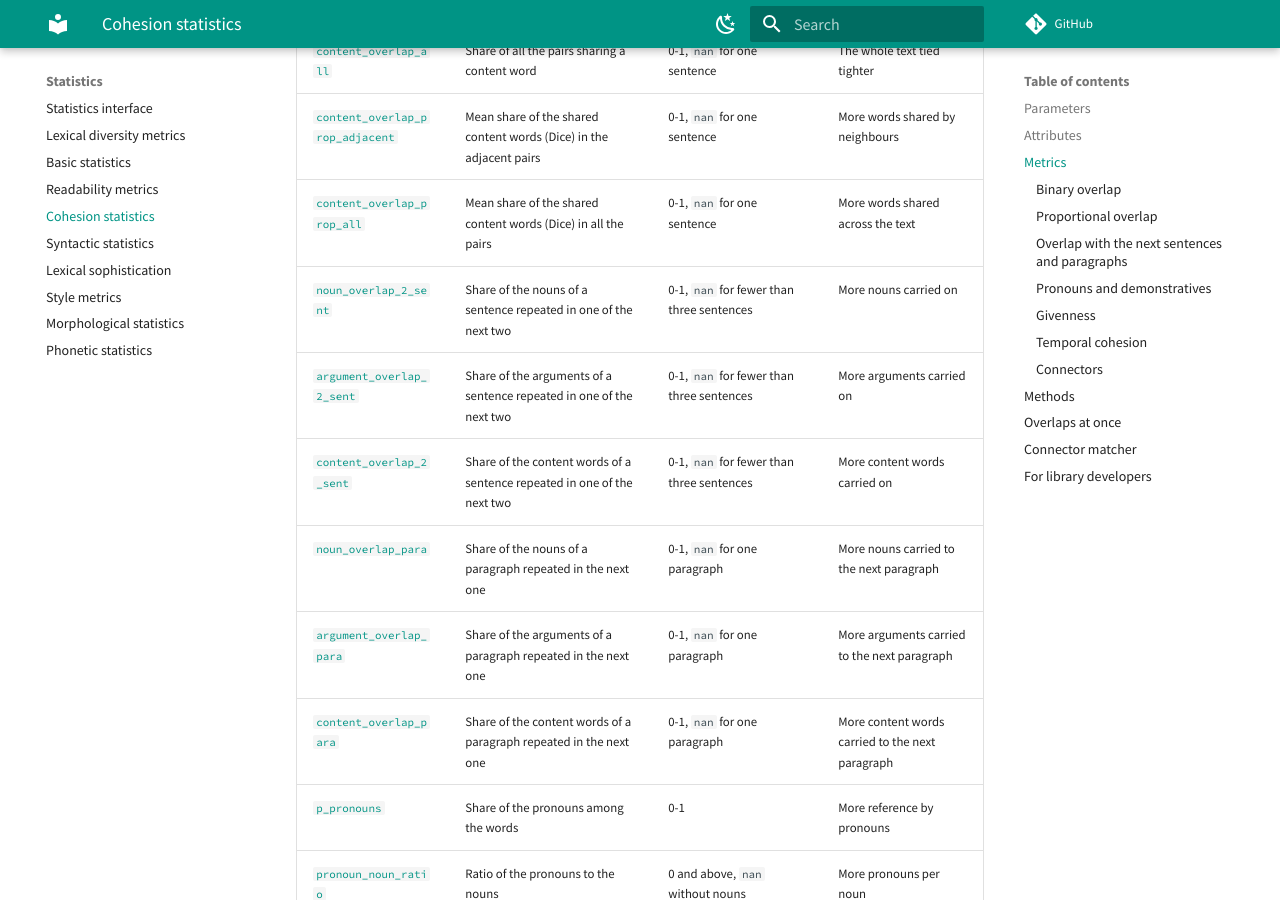
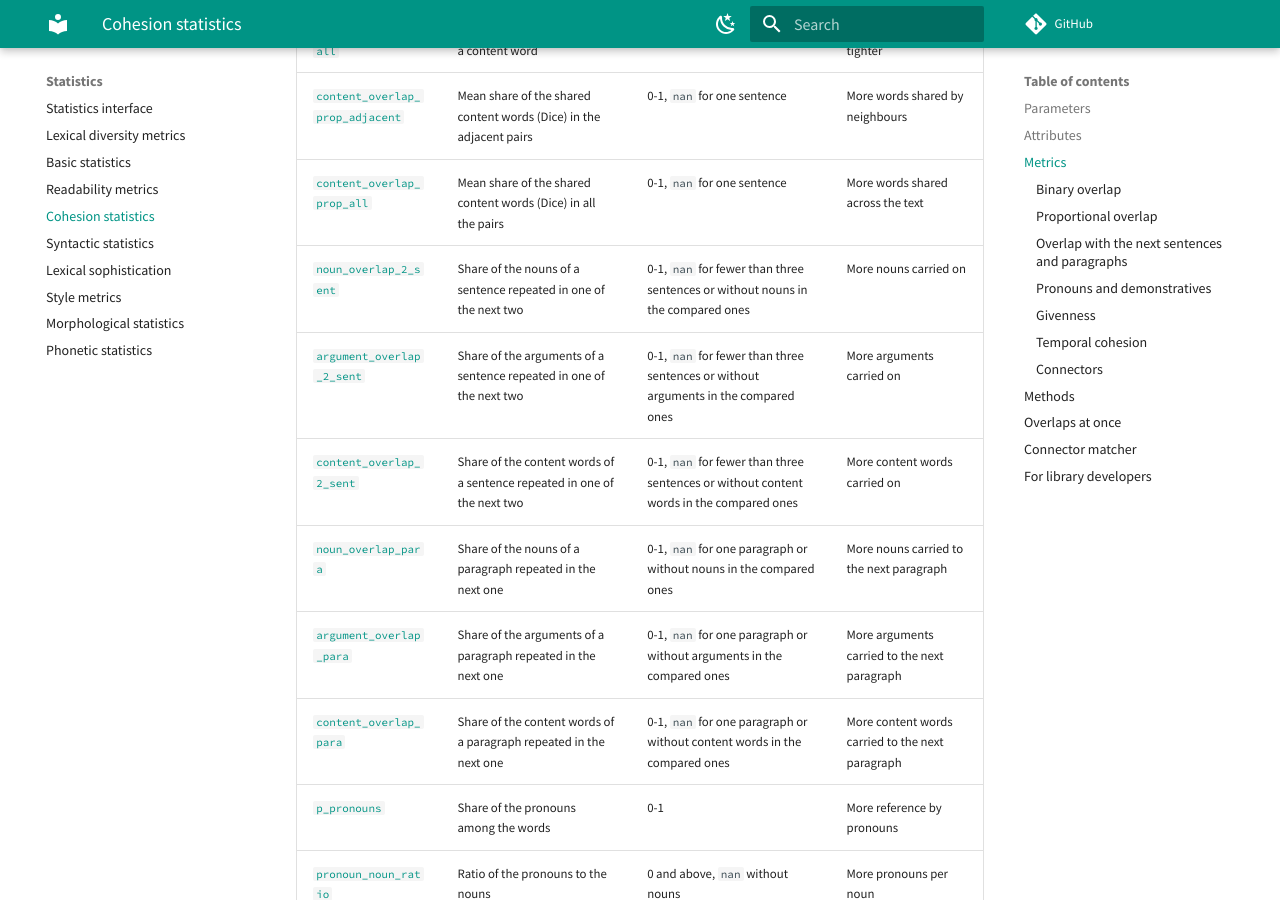
Before and after one commit to SergeyShk/anyTS, an MkDocs documentation site: the page built from docs/stats/cohesion_stats.md, in a window 1280 px wide and 900 px high, scrolled down 2781 px. Built offline with MkDocs 1.6.1 and Material for MkDocs 9.7.7, drawn with Linux system fonts in a browser that asks for light colours; comment, search, counter and statistics services are not loaded; some of the changed text lies outside the part shown.

Commit message:
Paragraphs by the words after a blank line, inside a sentence too; the cohesion page in step with the keys
Co-Authored-By: Claude Opus 5.5 <noreply@anthropic.com>

````diff
--- a/docs/stats/cohesion_stats.md
+++ b/docs/stats/cohesion_stats.md
@@ -46,35 +46,41 @@ Raises:
 === "Result"
 
     ```
-                               Statistic                            |  Value
-    ---------------------------------------------------------------------------
-    Noun overlap in adjacent sentences                              |   1.00
-    Noun overlap in all pairs of sentences                          |   1.00
-    Argument overlap in adjacent sentences                          |   1.00
-    Argument overlap in all pairs of sentences                      |   1.00
-    Content word overlap in adjacent sentences                      |   1.00
-    Content word overlap in all pairs of sentences                  |   1.00
-    Share of shared content words in adjacent sentences             |   0.40
-    Share of shared content words in all pairs of sentences         |   0.40
-    Share of pronouns                                               |   0.00
-    Ratio of pronouns to nouns                                      |   0.00
-    Share of demonstratives                                         |   0.00
-    Share of content words seen before                              |   0.20
-    Repetition of the tense in adjacent sentences                   |   1.00
-    Repetition of the aspect in adjacent sentences                  |   1.00
-    Temporal cohesion                                               |   1.00
-    Connectors per 1000 words                                       |  142.86
-    Connectors linking a sentence to the ones before per 1000 words |  142.86
-    Connectors linking the parts of a sentence per 1000 words       |   0.00
-    Causal connectors per 1000 words                                |   0.00
-    Adversative connectors per 1000 words                           |  142.86
-    Concessive connectors per 1000 words                            |   0.00
-    Temporal connectors per 1000 words                              |   0.00
-    Additive connectors per 1000 words                              |   0.00
-    Conditional connectors per 1000 words                           |   0.00
-    Reformulative connectors per 1000 words                         |   0.00
-    Primary connectors per 1000 words                               |   0.00
-    Secondary connectors per 1000 words                             |  142.86
+                                 Statistic                             |  Value
+    ------------------------------------------------------------------------------
+    Noun overlap in adjacent sentences                                 |   1.00
+    Noun overlap in all pairs of sentences                             |   1.00
+    Argument overlap in adjacent sentences                             |   1.00
+    Argument overlap in all pairs of sentences                         |   1.00
+    Content word overlap in adjacent sentences                         |   1.00
+    Content word overlap in all pairs of sentences                     |   1.00
+    Share of shared content words in adjacent sentences                |   0.40
+    Share of shared content words in all pairs of sentences            |   0.40
+    Share of the nouns of a sentence repeated in the next two          |   nan
+    Share of the arguments of a sentence repeated in the next two      |   nan
+    Share of the content words of a sentence repeated in the next two  |   nan
+    Share of the nouns of a paragraph repeated in the next one         |   nan
+    Share of the arguments of a paragraph repeated in the next one     |   nan
+    Share of the content words of a paragraph repeated in the next one |   nan
+    Share of pronouns                                                  |   0.00
+    Ratio of pronouns to nouns                                         |   0.00
+    Share of demonstratives                                            |   0.00
+    Share of content words seen before                                 |   0.20
+    Repetition of the tense in adjacent sentences                      |   1.00
+    Repetition of the aspect in adjacent sentences                     |   1.00
+    Temporal cohesion                                                  |   1.00
+    Connectors per 1000 words                                          |  142.86
+    Connectors linking a sentence to the ones before per 1000 words    |  142.86
+    Connectors linking the parts of a sentence per 1000 words          |   0.00
+    Causal connectors per 1000 words                                   |   0.00
+    Adversative connectors per 1000 words                              |  142.86
+    Concessive connectors per 1000 words                               |   0.00
+    Temporal connectors per 1000 words                                 |   0.00
+    Additive connectors per 1000 words                                 |   0.00
+    Conditional connectors per 1000 words                              |   0.00
+    Reformulative connectors per 1000 words                            |   0.00
+    Primary connectors per 1000 words                                  |   0.00
+    Secondary connectors per 1000 words                                |  142.86
     ```
 
 ## Parameters
@@ -94,7 +100,7 @@ Raises:
 | :-------- | :--- | :---------- |
 | `words`, `lemmas` | `tuple[tuple[str]]` | Words and lemmas of every sentence with words |
 | `n_sents`, `n_words` | `int` | Numbers of the sentences with words and of the words |
-| `n_paragraphs` | `int` | Number of the paragraphs, the parts of the text between blank lines |
+| `n_paragraphs` | `int` | Number of the paragraphs, the parts of the text between blank lines that hold words |
 | `n_nouns`, `n_pronouns`, `n_demonstratives`, `n_content_words` | `int` | Numbers of the words by kind |
 | `n_given` | `int` | Number of the content words whose lemma was used before |
 | `n_connectors`, `connector_spans`, `c_connectors` | `int`, `tuple[Connector]`, `dict[str, int]` | Number of the connectors, their occurrences and their number by connector |
@@ -130,12 +136,12 @@ Every metric is an attribute of the object, computed when it is created; `get_st
 | [`content_overlap_all`](#overlap) | Share of all the pairs sharing a content word | 0-1, `nan` for one sentence | The whole text tied tighter |
 | [`content_overlap_prop_adjacent`](#proportional_overlap) | Mean share of the shared content words (Dice) in the adjacent pairs | 0-1, `nan` for one sentence | More words shared by neighbours |
 | [`content_overlap_prop_all`](#proportional_overlap) | Mean share of the shared content words (Dice) in all the pairs | 0-1, `nan` for one sentence | More words shared across the text |
-| [`noun_overlap_2_sent`](#forward_overlap) | Share of the nouns of a sentence repeated in one of the next two | 0-1, `nan` for fewer than three sentences | More nouns carried on |
-| [`argument_overlap_2_sent`](#forward_overlap) | Share of the arguments of a sentence repeated in one of the next two | 0-1, `nan` for fewer than three sentences | More arguments carried on |
-| [`content_overlap_2_sent`](#forward_overlap) | Share of the content words of a sentence repeated in one of the next two | 0-1, `nan` for fewer than three sentences | More content words carried on |
-| [`noun_overlap_para`](#forward_overlap) | Share of the nouns of a paragraph repeated in the next one | 0-1, `nan` for one paragraph | More nouns carried to the next paragraph |
-| [`argument_overlap_para`](#forward_overlap) | Share of the arguments of a paragraph repeated in the next one | 0-1, `nan` for one paragraph | More arguments carried to the next paragraph |
-| [`content_overlap_para`](#forward_overlap) | Share of the content words of a paragraph repeated in the next one | 0-1, `nan` for one paragraph | More content words carried to the next paragraph |
+| [`noun_overlap_2_sent`](#forward_overlap) | Share of the nouns of a sentence repeated in one of the next two | 0-1, `nan` for fewer than three sentences or without nouns in the compared ones | More nouns carried on |
+| [`argument_overlap_2_sent`](#forward_overlap) | Share of the arguments of a sentence repeated in one of the next two | 0-1, `nan` for fewer than three sentences or without arguments in the compared ones | More arguments carried on |
+| [`content_overlap_2_sent`](#forward_overlap) | Share of the content words of a sentence repeated in one of the next two | 0-1, `nan` for fewer than three sentences or without content words in the compared ones | More content words carried on |
+| [`noun_overlap_para`](#forward_overlap) | Share of the nouns of a paragraph repeated in the next one | 0-1, `nan` for one paragraph or without nouns in the compared ones | More nouns carried to the next paragraph |
+| [`argument_overlap_para`](#forward_overlap) | Share of the arguments of a paragraph repeated in the next one | 0-1, `nan` for one paragraph or without arguments in the compared ones | More arguments carried to the next paragraph |
+| [`content_overlap_para`](#forward_overlap) | Share of the content words of a paragraph repeated in the next one | 0-1, `nan` for one paragraph or without content words in the compared ones | More content words carried to the next paragraph |
 | [`p_pronouns`](#pronouns) | Share of the pronouns among the words | 0-1 | More reference by pronouns |
 | [`pronoun_noun_ratio`](#pronouns) | Ratio of the pronouns to the nouns | 0 and above, `nan` without nouns | More pronouns per noun |
 | [`p_demonstratives`](#pronouns) | Share of the demonstratives among the words | 0-1 | More pointing back |
@@ -227,7 +233,7 @@ $$
 { .metric-meta }
 
 <!-- --8<-- [start:CohesionStats-forward_overlap] -->
-The adjacent overlap of TAACO, by the lemmas of the nouns, of the arguments and of the content words: the share of the distinct lemmas of a sentence repeated in one of the next two sentences (`adjacent_overlap_2_*_sent`), and of a paragraph repeated in the next paragraph (`adjacent_overlap_*_para`), over all the sentences or paragraphs that have them (`calc_forward_overlap`). Unlike the binary overlap, a pair of segments counts by the share of the lemmas they share. A paragraph is a part of the text between blank lines: a sentence whose first word carries `paragraph_start` opens one.
+The adjacent overlap of TAACO, by the lemmas of the nouns, of the arguments and of the content words: the share of the distinct lemmas of a sentence repeated in one of the next two sentences (`adjacent_overlap_2_*_sent`), and of a paragraph repeated in the next paragraph (`adjacent_overlap_*_para`), over all the sentences or paragraphs that have them (`calc_forward_overlap`). Unlike the binary overlap, a pair of segments counts by the share of the lemmas they share. A paragraph is a part of the text between blank lines that holds words; a word that carries `paragraph_start` opens one, inside a sentence too, as when a parser joins a heading to the next sentence.
 <!-- --8<-- [end:CohesionStats-forward_overlap] -->
 
 <!-- --8<-- [start:calc_forward_overlap] -->
@@ -486,7 +492,7 @@ A language library subclasses `CohesionStats`. By default the words and their fe
 
 | Hook | Kind | Description |
 | :--- | :--- | :---------- |
-| `analyze(source)` | method | Words of the sentences of a source as `CohesionWord`: the word, its lemma, its part of speech, whether it is a noun, a pronoun, a demonstrative, an argument and a content word, its tense, mood and aspect, whether a punctuation mark stands before it (`break_before`, which the rules of the connectors do not read through) whether no connector starts at it (`connector_blocked`, by a rule of the parse such as an *if* of an indirect question) and whether it opens a paragraph (`paragraph_start`, read on the first word of a sentence); by default those of a `Doc`, sentence by sentence (`doc_units`), with the features of `word_info`; the default marks the sentences after a blank line of the `Doc`; a library that reads a string or a `Doc` without these annotations overrides it |
+| `analyze(source)` | method | Words of the sentences of a source as `CohesionWord`: the word, its lemma, its part of speech, whether it is a noun, a pronoun, a demonstrative, an argument and a content word, its tense, mood and aspect, whether a punctuation mark stands before it (`break_before`, which the rules of the connectors do not read through), whether no connector starts at it (`connector_blocked`, by a rule of the parse such as an *if* of an indirect question) and whether a blank line stands before it (`paragraph_start`); by default those of a `Doc`, sentence by sentence (`doc_units`), with the features of `word_info`; the default marks the words after a blank line of the `Doc`; a library that reads a string or a `Doc` without these annotations overrides it |
 | `doc_units(doc)` | method | Words of the sentences of a `Doc` as lists of tokens: by its boundaries, or by the extractor over its text (`split_doc_units` of `anyts.utils`) |
 | `word_info(unit)` | method | Features of a word of a `Doc`; by default a noun is `NOUN` or `PROPN`, a pronoun `PRON` or a possessive, demonstrative or personal determiner, a demonstrative carries `PronType=Dem`, an argument is `NOUN`, `PROPN` or `PRON`, a content word one of `anyts.constants.CONTENT_UD_POS` and no demonstrative, and the tense, the mood and the aspect are the features `Tense`, `Mood` and `Aspect`; a library sets `connector_blocked` where its parse rules a connector out |
 | `load_connectors()` | class method | Dictionary of the connectors of the language, class and kind by connector; empty by default |
````
Also changed, not shown: 2 other files.
